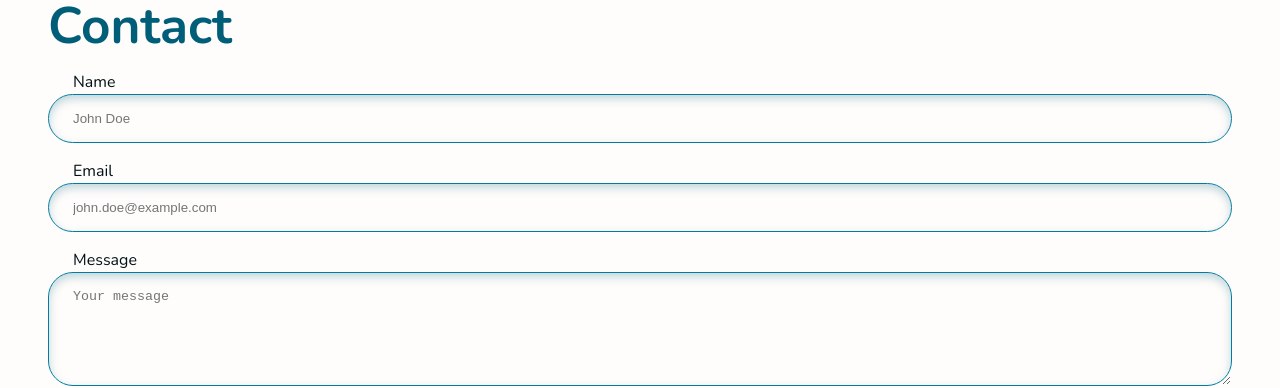
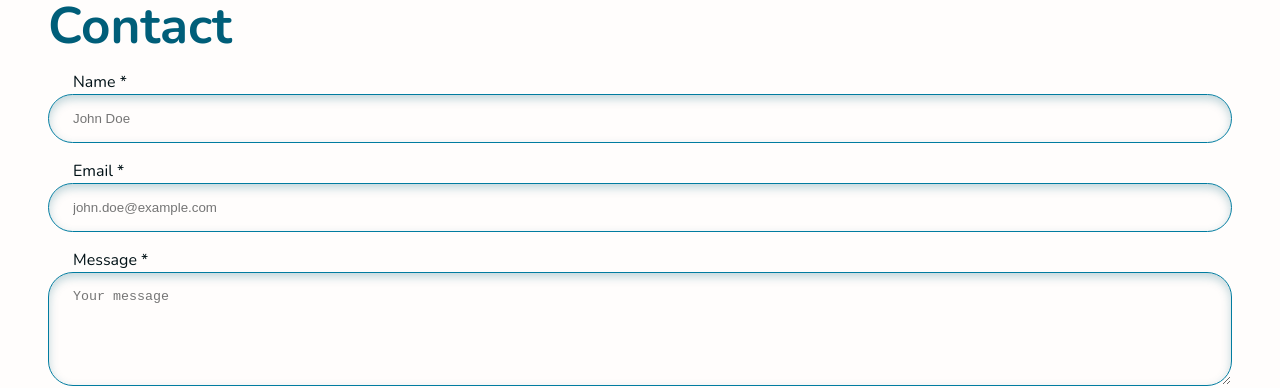
Before and after one commit to AnnelynnTruyens/wheelablehotels, a React (Vite) app in the folder app/: page /contact in a window 1280 px wide. Shown: the part 207-595 px from the top of the page. Built offline with nearby package versions, Linux system fonts and the light colour scheme; no server answers.

Commit message:
Required visual

```diff
--- a/app/src/components/Forms/AddHotel/AddRooms.tsx
+++ b/app/src/components/Forms/AddHotel/AddRooms.tsx
@@ -63,7 +63,7 @@ const AddRooms: React.FC<AddRoomsProps> = ({
 
 			<form method="post" className={styles.form} onSubmit={handleSubmit}>
 				{roomIds.map((roomId) => (
-					<div key={roomId} className={styles.roomContainer}>
+					<div key={roomId} className={styles.room_container}>
 						<AddRoom
 							onDataChange={(data) => handleRoomDataChange(roomId, data)}
 							roomId={roomId}
--- a/app/src/components/Forms/Partials/FormFileInput.tsx
+++ b/app/src/components/Forms/Partials/FormFileInput.tsx
@@ -18,7 +18,7 @@ const FormFileInput: React.FC<FormFileInputProps> = ({
 	return (
 		<div className={styles.form_input}>
 			<label className={styles.label} htmlFor={id}>
-				{label}
+				{label} {required ? "*" : null}
 			</label>
 			<input
 				className={styles.input}
--- a/app/src/components/Forms/Partials/FormInput.tsx
+++ b/app/src/components/Forms/Partials/FormInput.tsx
@@ -26,7 +26,7 @@ const FormInput: React.FC<FormInputProps> = ({
 	return (
 		<div className={styles.form_input}>
 			<label className={styles.label} htmlFor={id}>
-				{label}
+				{label} {required ? "*" : null}
 			</label>
 			<input
 				className={styles.input}
--- a/app/src/components/Forms/Partials/FormTextarea.tsx
+++ b/app/src/components/Forms/Partials/FormTextarea.tsx
@@ -24,7 +24,7 @@ const FormTextarea: React.FC<FormTextareaProps> = ({
 	return (
 		<div className={styles.form_input}>
 			<label className={styles.label} htmlFor={id}>
-				{label}
+				{label} {required ? "*" : null}
 			</label>
 			<textarea
 				className={styles.input_textarea}
--- a/app/src/components/Forms/Partials/FormUpload.tsx
+++ /dev/null
@@ -1,5 +0,0 @@
-const FormUpload = () => {
-	return <div></div>;
-};
-
-export default FormUpload;
```
